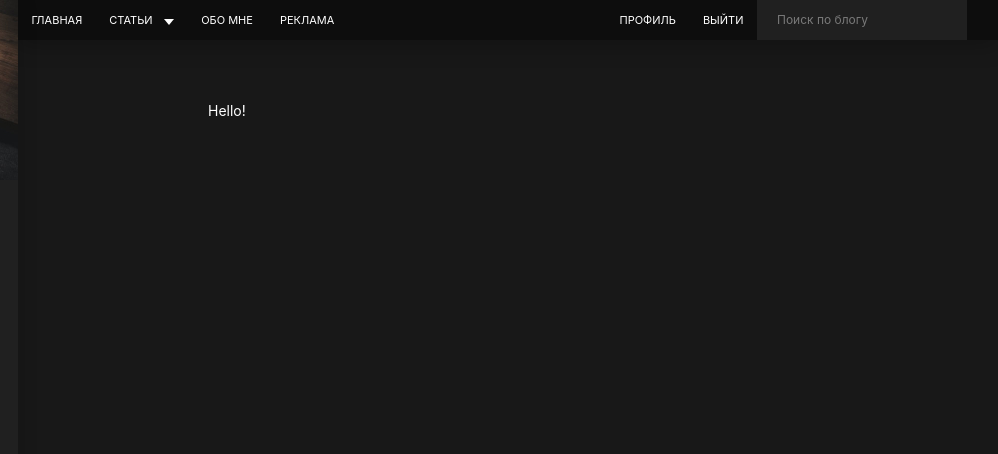
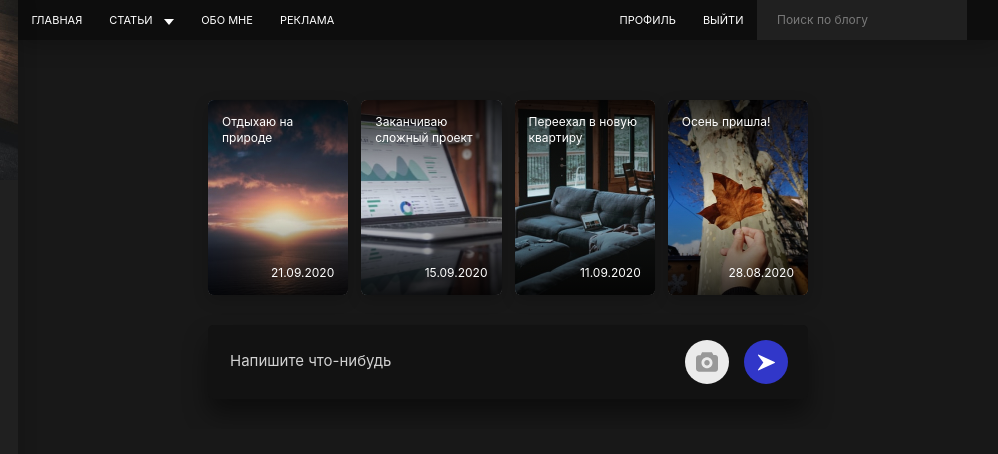
Before and after one commit to VinogradovValentin/Blog, a website: page src/index.html in a window 1280 px wide. Shown: the top 454 px of the page, 282-1280 px from the left. Drawn offline with nearby package versions, Linux system fonts and the light colour scheme; files that its build step writes are made by us from their sources.

Commit message:
added add-post section

```diff
--- /dev/null
+++ b/src/assets/scss/blocks/add-post.scss
@@ -0,0 +1,71 @@
+.add-post {
+    padding: 1.5rem 2rem;
+    margin-bottom: 3rem;
+
+    box-shadow: 0px 15px 25px rgba(0, 0, 0, 0.45);
+    border-radius: 5px;
+    background-color: $secondary;
+}
+
+.add-post__form {
+    display: flex;
+    align-items: center;
+}
+
+.add-post__textarea {
+    display: block;
+    width: 75%;
+    height: 26px;
+
+    border: none;
+    background: transparent;
+    resize: none;
+
+    font-size: 1.5rem;
+    font-family: inherit;
+    color: $white;
+
+    &::placeholder {
+        color: #D2D2D2;
+    }
+}
+
+.add-post__file,
+.add-post__send {
+    display: block;
+    width: 4.4rem;
+    height: 4.4rem;
+
+    border-radius: 50%;
+    cursor: pointer;
+}
+
+.add-post__file {
+    background: #EBEBEB url('../images/icons/photo.svg') no-repeat center;
+
+    input {
+        display: none;
+    }
+
+    &:hover {
+        background-color: darken(#EBEBEB, 10%);
+    }
+}
+
+.add-post__send {
+    margin-left: 1.5rem;
+
+    background: transparent;
+    background-color: $blue;
+    border: none;
+
+    &:hover {
+        background-color: darken($blue, 5%);
+    }
+}
+
+.add-post__form-actions {
+    display: flex;
+    justify-content: flex-end;
+    width: 25%;
+}
--- /dev/null
+++ b/src/assets/scss/blocks/stories.scss
@@ -0,0 +1,76 @@
+.stories {
+    display: grid;
+    grid-template-columns: 1fr 1fr 1fr 1fr;
+    grid-column-gap: 1.3rem;
+    grid-template-rows: 19.5rem;
+    margin-bottom: 3rem;
+}
+
+.stories__item {
+    overflow: hidden;
+    position: relative;
+
+    border-radius: 6px;
+    box-shadow: 0 5px 15px rgba(#000, .2);
+    cursor: pointer;
+
+    &:after {
+        content: '';
+        display: block;
+        width: 100%;
+        height: 100%;
+
+        background-image: linear-gradient(180deg, rgba(0, 0, 0, 0.8) 0%, rgba(0, 0, 0, 0) 52.08%, rgba(0, 0, 0, 0.406154) 76.41%, rgba(0, 0, 0, 0.8) 100%);
+
+        position: absolute;
+        top: 0;
+        left: 0;
+        z-index: 2;
+    }
+
+    &:hover {
+        .stories__preview {
+            transform: scale(1.3);
+            transition-duration: 2s;
+        }
+    }
+}
+
+.stories__preview {
+    display: block;
+    width: 100%;
+    height: 100%;
+    object-fit: cover;
+
+    position: absolute;
+    top: 0;
+    left: 0;
+    z-index: 1;
+
+    transition: transform 1s ease-in-out;
+}
+
+.stories__title,
+.stories__date {
+    width: 100%;
+    padding: 1.4rem;
+
+    font-size: 1.2rem;
+    line-height: 1.3;
+    color: $white;
+
+    position: absolute;
+    left: 0;
+    z-index: 3;
+}
+
+.stories__title {
+    top: 0;
+}
+
+.stories__date {
+    bottom: 0;
+    right: 0;
+
+    text-align: right;
+}
--- a/src/assets/scss/style.scss
+++ b/src/assets/scss/style.scss
@@ -37,3 +37,5 @@ a {
 @import 'blocks/profile';
 @import 'blocks/social';
 @import 'blocks/btn';
+@import 'blocks/stories';
+@import 'blocks/add-post';
--- a/src/index.html
+++ b/src/index.html
@@ -2,5 +2,43 @@
 layout: default
 title: BrainsCloud | Home
 ---
+<!-- Stories -->
+<div class="stories">
+    <div class="stories__item">
+        <img class="stories__preview" src="assets/images/stories/stories-1.jpg" alt="stories image">
+        <div class="stories__title">Отдыхаю на природе</div>
+        <time class="stories__date" datetime="2020-09-21">21.09.2020</time>
+    </div>
+    <div class="stories__item">
+        <img class="stories__preview" src="assets/images/stories/stories-2.jpg" alt="stories image">
+        <div class="stories__title">Заканчиваю сложный проект</div>
+        <time class="stories__date" datetime="2020-09-15">15.09.2020</time>
+    </div>
+    <div class="stories__item">
+        <img class="stories__preview" src="assets/images/stories/stories-3.jpg" alt="stories image">
+        <div class="stories__title">Переехал в новую квартиру</div>
+        <time class="stories__date" datetime="2020-09-11">11.09.2020</time>
+    </div>
+    <div class="stories__item">
+        <img class="stories__preview" src="assets/images/stories/stories-4.jpg" alt="stories image">
+        <div class="stories__title">Осень пришла!</div>
+        <time class="stories__date" datetime="2020-08-28">28.08.2020</time>
+    </div>
+</div><!-- /.stories -->
 
-Hello!
+
+
+<!-- Add post -->
+<div class="add-post">
+    <form class="add-post__form" action="/" method="post">
+        <textarea class="add-post__textarea" name="post-text" placeholder="Напишите что-нибудь"></textarea>
+        <div class="add-post__form-actions">
+            <label class="add-post__file" for="add-post-file">
+                <input type="file" id="add-post-file">
+            </label>
+            <button class="add-post__send" type="submit">
+                <img src="assets/images/icons/send.svg" alt="send icon">
+            </button>
+        </div>
+    </form>
+</div>
```
Also changed, not shown: src/assets/images/icons/photo.svg (added), src/assets/images/icons/send.svg (added), src/assets/images/stories/stories-1.jpg (added), src/assets/images/stories/stories-2.jpg (added), src/assets/images/stories/stories-3.jpg (added), src/assets/images/stories/stories-4.jpg (added).
